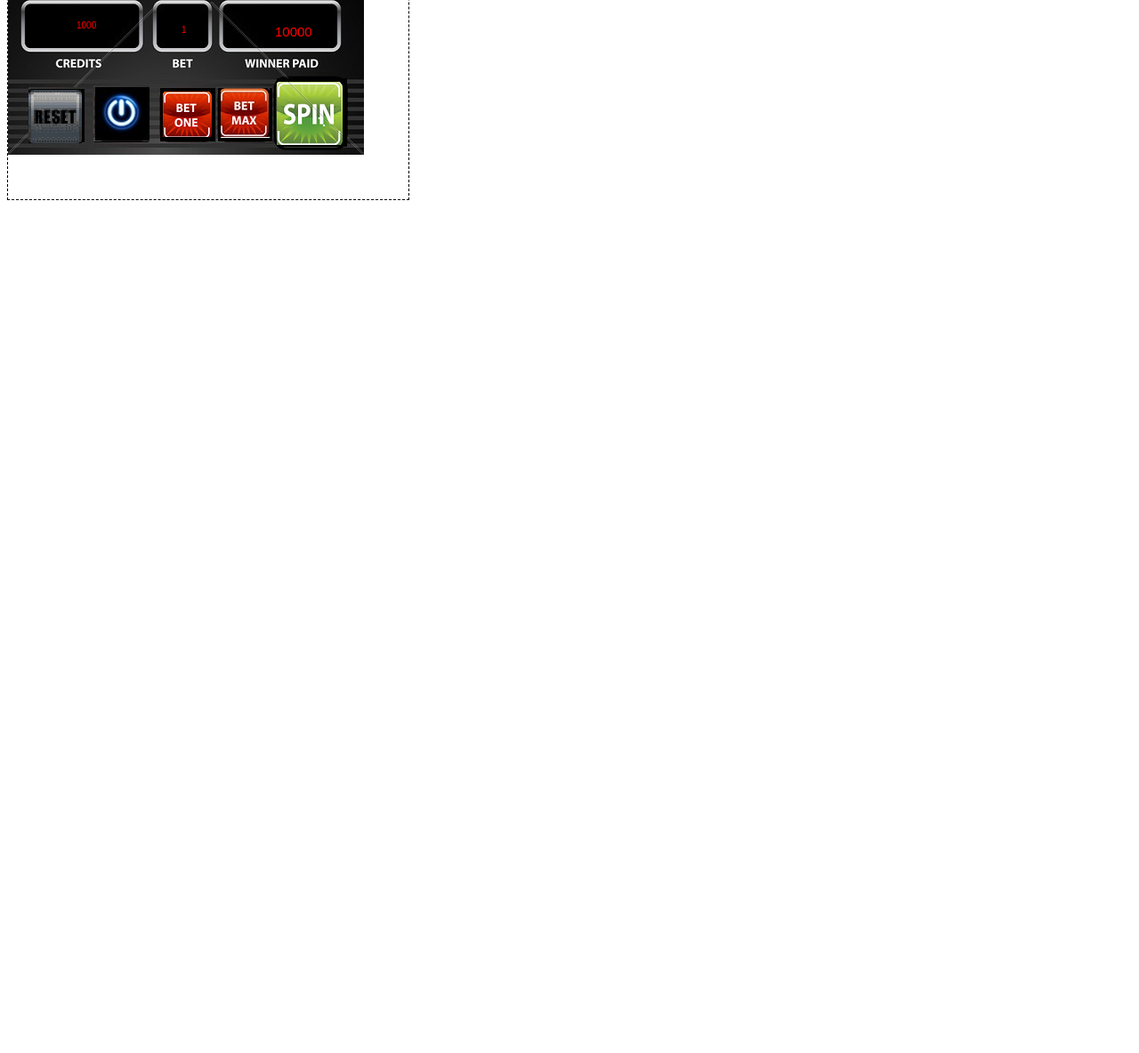
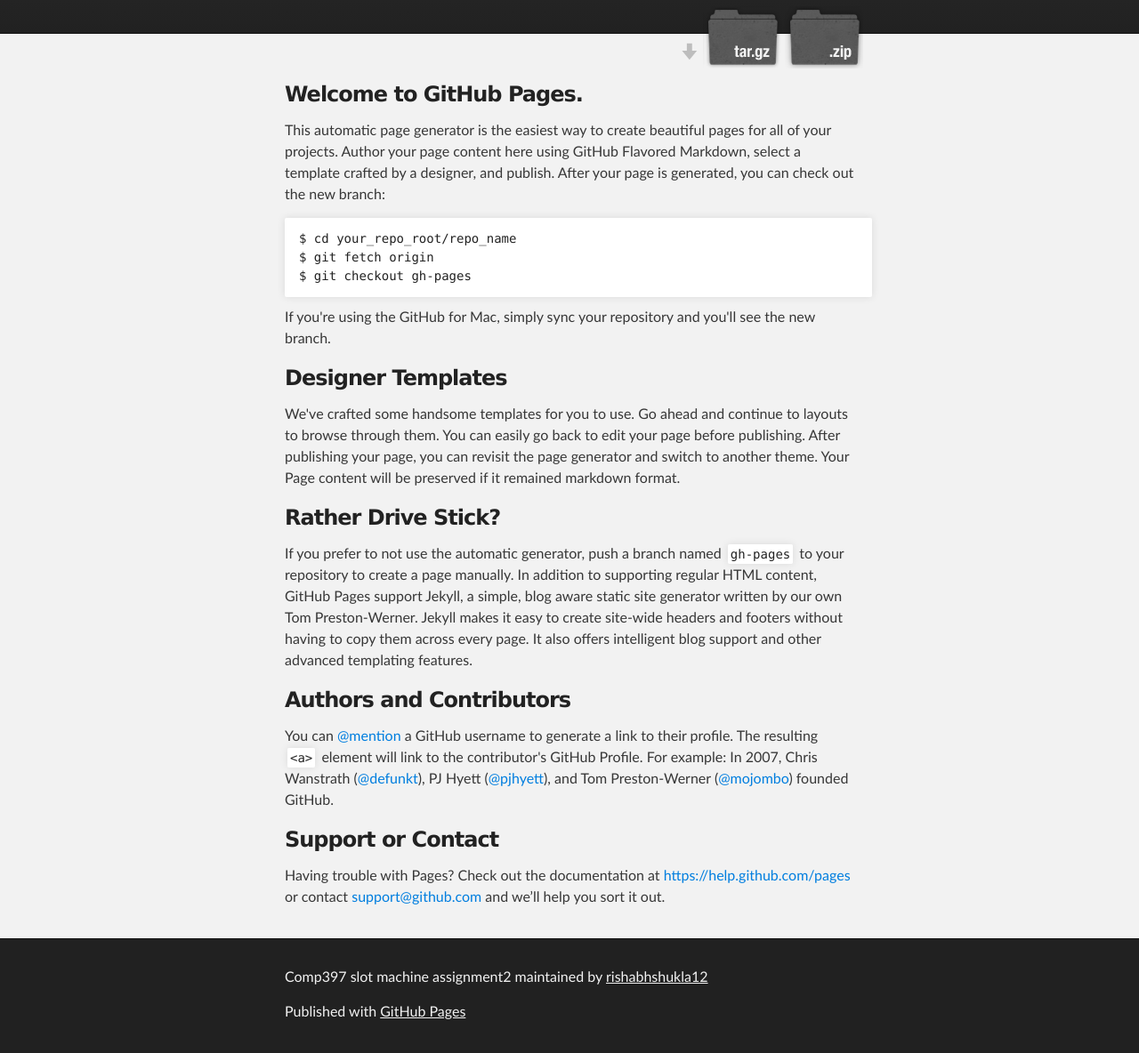
Before and after one commit to rishabhshukla12/COMP397_slot_machine_Assignment2., a plain HTML site: page index.html in a window 1280 px wide. Shown: the part 235-1419 px from the top of the page at 89% size. Before the commit the page ends 800 px from the top, so only its background shows below. Drawn offline with Linux system fonts and the light colour scheme.

Commit message:
Create gh-pages branch via GitHub

```diff
--- a/index.html
+++ b/index.html
@@ -1,22 +1,79 @@
 <!DOCTYPE html>
-<html lang="en">
-<head>
-    <meta charset="utf-8" />
-    <meta name="viewport" content="width=device-width, initial-scale=1.0" />
-    <title>SlotMachine</title>
-    <!-- CSS Section -->
-    <link href="css/game.css" rel="stylesheet" />
-</head>
-<body onload="init();">
-    <!-- Our CreateJS Game will be displayed here-->
-    <canvas id="canvas" width="450" height="450"></canvas>
+<html>
 
-    <!-- JavaScript Section -->
-    <script src="Scripts/lib/easeljs-0.8.0.min.js"></script>
-    <script src="Scripts/lib/tweenjs-0.6.0.min.js"></script>
-    <script src="Scripts/lib/soundjs-0.6.0.min.js"></script>
-    <script src="Scripts/lib/preloadjs-0.6.0.min.js"></script>
+  <head>
+    <meta charset='utf-8'>
+    <meta http-equiv="X-UA-Compatible" content="chrome=1">
+    <meta name="description" content="Comp397 slot machine assignment2 : COMP397_slot_machine_Assignment2">
 
-    <script src="Scripts/game.js"></script>
-</body>
+    <link rel="stylesheet" type="text/css" media="screen" href="stylesheets/stylesheet.css">
+
+    <title>Comp397 slot machine assignment2</title>
+  </head>
+
+  <body>
+
+    <!-- HEADER -->
+    <div id="header_wrap" class="outer">
+        <header class="inner">
+          <a id="forkme_banner" href="https://github.com/rishabhshukla12/COMP397_slot_machine_Assignment2">View on GitHub</a>
+
+          <h1 id="project_title">Comp397 slot machine assignment2</h1>
+          <h2 id="project_tagline">COMP397_slot_machine_Assignment2</h2>
+
+            <section id="downloads">
+              <a class="zip_download_link" href="https://github.com/rishabhshukla12/COMP397_slot_machine_Assignment2/zipball/master">Download this project as a .zip file</a>
+              <a class="tar_download_link" href="https://github.com/rishabhshukla12/COMP397_slot_machine_Assignment2/tarball/master">Download this project as a tar.gz file</a>
+            </section>
+        </header>
+    </div>
+
+    <!-- MAIN CONTENT -->
+    <div id="main_content_wrap" class="outer">
+      <section id="main_content" class="inner">
+        <h3>
+<a id="welcome-to-github-pages" class="anchor" href="#welcome-to-github-pages" aria-hidden="true"><span class="octicon octicon-link"></span></a>Welcome to GitHub Pages.</h3>
+
+<p>This automatic page generator is the easiest way to create beautiful pages for all of your projects. Author your page content here using GitHub Flavored Markdown, select a template crafted by a designer, and publish. After your page is generated, you can check out the new branch:</p>
+
+<pre><code>$ cd your_repo_root/repo_name
+$ git fetch origin
+$ git checkout gh-pages
+</code></pre>
+
+<p>If you're using the GitHub for Mac, simply sync your repository and you'll see the new branch.</p>
+
+<h3>
+<a id="designer-templates" class="anchor" href="#designer-templates" aria-hidden="true"><span class="octicon octicon-link"></span></a>Designer Templates</h3>
+
+<p>We've crafted some handsome templates for you to use. Go ahead and continue to layouts to browse through them. You can easily go back to edit your page before publishing. After publishing your page, you can revisit the page generator and switch to another theme. Your Page content will be preserved if it remained markdown format.</p>
+
+<h3>
+<a id="rather-drive-stick" class="anchor" href="#rather-drive-stick" aria-hidden="true"><span class="octicon octicon-link"></span></a>Rather Drive Stick?</h3>
+
+<p>If you prefer to not use the automatic generator, push a branch named <code>gh-pages</code> to your repository to create a page manually. In addition to supporting regular HTML content, GitHub Pages support Jekyll, a simple, blog aware static site generator written by our own Tom Preston-Werner. Jekyll makes it easy to create site-wide headers and footers without having to copy them across every page. It also offers intelligent blog support and other advanced templating features.</p>
+
+<h3>
+<a id="authors-and-contributors" class="anchor" href="#authors-and-contributors" aria-hidden="true"><span class="octicon octicon-link"></span></a>Authors and Contributors</h3>
+
+<p>You can <a href="https://github.com/blog/821" class="user-mention">@mention</a> a GitHub username to generate a link to their profile. The resulting <code>&lt;a&gt;</code> element will link to the contributor's GitHub Profile. For example: In 2007, Chris Wanstrath (<a href="https://github.com/defunkt" class="user-mention">@defunkt</a>), PJ Hyett (<a href="https://github.com/pjhyett" class="user-mention">@pjhyett</a>), and Tom Preston-Werner (<a href="https://github.com/mojombo" class="user-mention">@mojombo</a>) founded GitHub.</p>
+
+<h3>
+<a id="support-or-contact" class="anchor" href="#support-or-contact" aria-hidden="true"><span class="octicon octicon-link"></span></a>Support or Contact</h3>
+
+<p>Having trouble with Pages? Check out the documentation at <a href="https://help.github.com/pages">https://help.github.com/pages</a> or contact <a href="mailto:support@github.com">support@github.com</a> and we’ll help you sort it out.</p>
+      </section>
+    </div>
+
+    <!-- FOOTER  -->
+    <div id="footer_wrap" class="outer">
+      <footer class="inner">
+        <p class="copyright">Comp397 slot machine assignment2 maintained by <a href="https://github.com/rishabhshukla12">rishabhshukla12</a></p>
+        <p>Published with <a href="http://pages.github.com">GitHub Pages</a></p>
+      </footer>
+    </div>
+
+
+
+  </body>
 </html>
```
